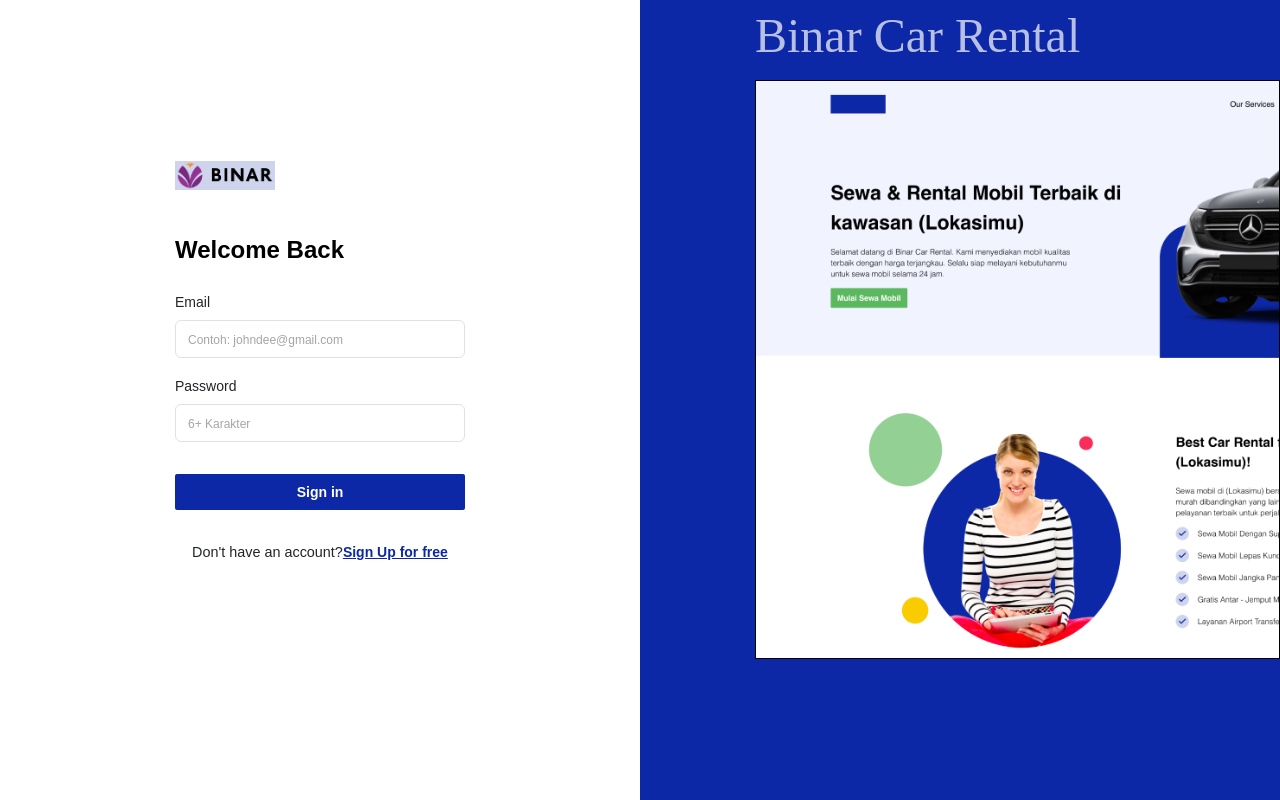
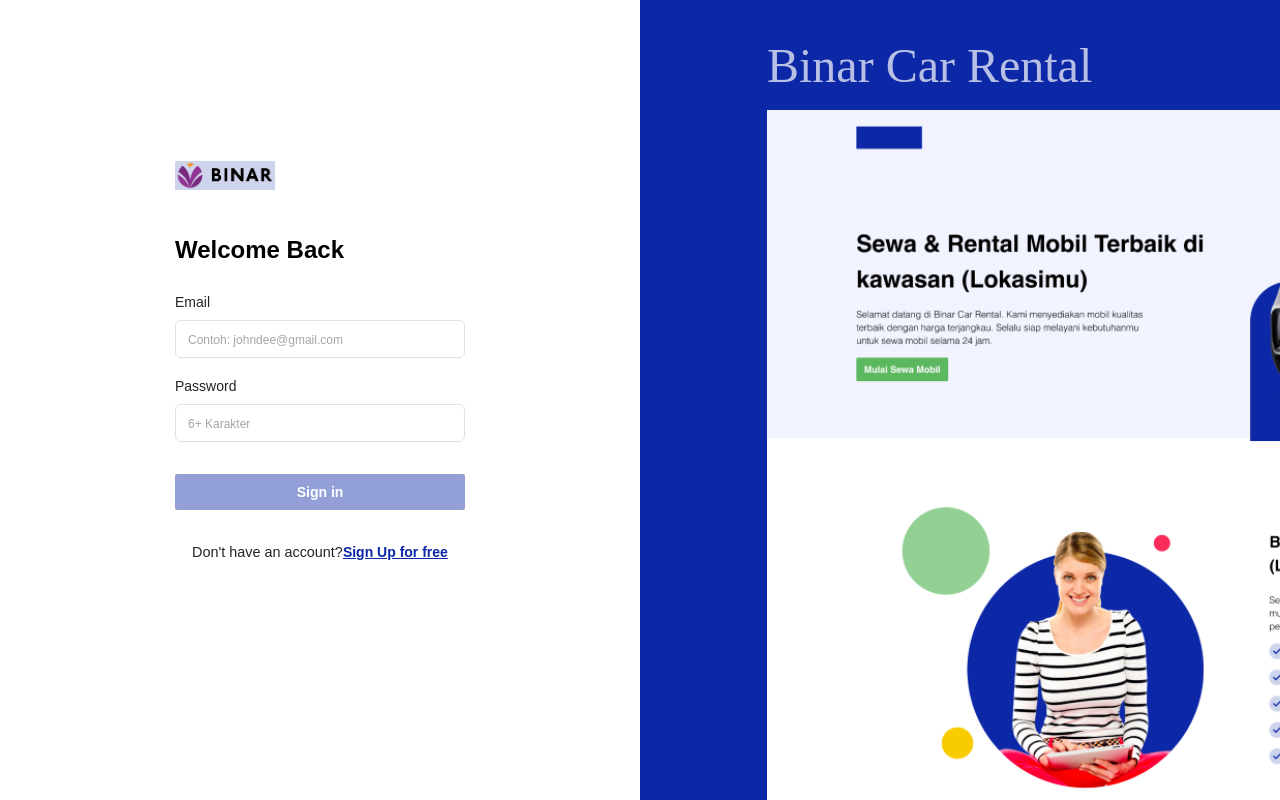
Before and after one commit to sandinofri/binar-rental, a React (Vite) app: page /register in a window 1280 px wide. Built offline with nearby package versions, Linux system fonts and the light colour scheme.

Commit message:
Navigation Components : 1. add transition on link in navbar 2. delete Padding
Register Components :
1. Adjust img to responsive
2. add transition on button
3. disable button when form.email and form.password is empty
4. disable button when process login

```diff
--- a/src/modules/Landing/components/Navigation/index.jsx
+++ b/src/modules/Landing/components/Navigation/index.jsx
@@ -43,10 +43,18 @@
           </div>
           <div className="offcanvas-body">
             <div className="navbar-nav ms-auto nav-link ">
-              <HashLink to="/#Services">Our Services</HashLink>
-              <HashLink to="/#WhyUs">Why Us</HashLink>
-              <HashLink to="/#Testimonial">Testimonial</HashLink>
-              <HashLink to="/#FAQ">FAQ</HashLink>
+              <HashLink to="/#Services" className="nav-bar">
+                Our Services
+              </HashLink>
+              <HashLink to="/#WhyUs" className="nav-bar">
+                Why Us
+              </HashLink>
+              <HashLink to="/#Testimonial" className="nav-bar">
+                Testimonial
+              </HashLink>
+              <HashLink to="/#FAQ" className="nav-bar">
+                FAQ
+              </HashLink>
               {!token ? (
                 <a href="/register" className="nav-register">
                   Register
--- a/src/modules/Landing/components/Navigation/style.css
+++ b/src/modules/Landing/components/Navigation/style.css
@@ -7,6 +7,11 @@
 .navbar {
   background-color: #f1f3ff;
   width: 100%;
+}
+
+.navbar .container {
+  width: 1440px;
+  padding: 0 !important;
 }
 
 .navbar-nav {
@@ -23,6 +28,15 @@
   color: white !important;
   padding: 8px 12px !important;
   border-radius: 2px;
+  transition: 0.3s ease;
+  -webkit-transition: 0.3s ease;
+  -moz-transition: 0.3s ease;
+  -ms-transition: 0.3s ease;
+  -o-transition: 0.3s ease;
+}
+
+.offcanvas-body .nav-register:hover {
+  background-color: #408042;
 }
 
 .navbar .navbar-toggler,
@@ -45,6 +59,22 @@
   gap: 20px;
 }
 
+.navbar .nav-bar {
+  transition: 0.3s ease;
+  -webkit-transition: 0.3s ease;
+  -moz-transition: 0.3s ease;
+  -ms-transition: 0.3s ease;
+  -o-transition: 0.3s ease;
+}
+
+.navbar .nav-bar:hover {
+  transform: scale(1.2);
+  -webkit-transform: scale(1.2);
+  -moz-transform: scale(1.2);
+  -ms-transform: scale(1.2);
+  -o-transform: scale(1.2);
+}
+
 .nav-link a {
   margin-right: 10px;
   text-decoration: none;
@@ -58,6 +88,9 @@
 }
 
 @media (max-width: 576px) {
+  .navbar {
+    padding: 24px 16px !important;
+  }
   .container {
     padding: 0px 16px !important;
   }
--- a/src/modules/Landing/components/SignIn/index.jsx
+++ b/src/modules/Landing/components/SignIn/index.jsx
@@ -4,22 +4,45 @@
 import "bootstrap/dist/css/bootstrap.css";
 import Logo from "../../assets/image/logo.png";
 import * as requestAPI from "../../api/api";
-import sideImg from "../../assets/image/landing-page-desktop.png";
+import classNames from "classnames";
+
 import { useDispatch, useSelector } from "react-redux";
-import { isLoading } from "../../features/detail/detailSlice";
+import {
+  disableButton,
+  enableButton,
+  isLoading,
+} from "../../features/detail/detailSlice";
 
 const SignIn = (props) => {
+  const dispatch = useDispatch();
+  const navigate = useNavigate();
+  const state = useSelector((state) => state.detail);
+  const { loading } = useSelector((state) => state.detail);
   const [form, setForm] = useState({
     email: "",
     password: "",
+  });
+
+  const className = classNames({
+    //nama class : condition
+    disabled: !state.is_disabled,
+    disabled_loading: loading,
+    null: state.is_disabled,
   });
 
   const handleSignUp = () => {
     props.func(true);
   };
 
+  useEffect(() => {
+    if (!form.email && !form.password) {
+      dispatch(disableButton());
+    }
+  }, [state.is_disabled, form.email, form.password]);
+
   const handleChange = (e) => {
     // console.log(e.target);
+    dispatch(enableButton());
     const { name, value } = e.target;
     setForm({
       ...form,
@@ -28,12 +51,10 @@
   };
 
   // console.log(form);
-  const dispatch = useDispatch();
-  const { loading } = useSelector((state) => state.detail);
-  const navigate = useNavigate();
 
   const handleSubmit = async () => {
     dispatch(isLoading());
+
     const token = localStorage.getItem("access_token");
 
     const config = () => {
@@ -43,24 +64,22 @@
     };
 
     try {
-      console.log(loading);
       const res = await requestAPI.authLogin(form, config);
       localStorage.setItem("access_token", res.data.access_token);
-      console.log(res);
       dispatch(isLoading());
       alert("Login Berhasil");
-      navigate(-1);
+      navigate(-1); //go to previous page
     } catch (error) {
       dispatch(isLoading());
-      console.log(loading);
+
       if (!form.email.length) {
         alert("email tidak boleh kosong");
       } else if (!form.password.length) {
         alert("password tidak boleh kosong");
       } else if (form.email.length) {
-        alert(err.response.data.message);
+        alert(error.response.data.message);
       } else if (form.password.length) {
-        alert(err.response.data.message);
+        alert(error.response.data.message);
       }
       // console.log(err.response);
     }
@@ -108,8 +127,8 @@
               <div>
                 <button
                   onClick={handleSubmit}
-                  className={loading ? "disabled" : null}>
-                  {" "}
+                  disabled={!state.is_disabled}
+                  className={className}>
                   Sign in
                 </button>
               </div>
@@ -118,13 +137,9 @@
                 <span onClick={handleSignUp}>Sign Up for free</span>
               </h6>
             </div>
-            <div className="bg col-6">
-              <h1>Binar Car Rental</h1>
-              <div className="side-img">
-                <div className="img">
-                  <img src={sideImg} alt="" />
-                </div>
-              </div>
+            <div className="bg col-xl-6">
+              <h1 className="ms-5">Binar Car Rental</h1>
+              <div className="img ms-5"></div>
             </div>
           </div>
         </div>
--- a/src/modules/Landing/components/SignIn/style.css
+++ b/src/modules/Landing/components/SignIn/style.css
@@ -1,16 +1,7 @@
 .register {
-  /* display: flex; */
-  max-width: 1440px;
-  /* height: 900px; */
+  max-width: 1920px;
+  height: 100vh;
   overflow: hidden;
-  display: contents;
-}
-
-.register .sign-page,
-.register .container-fluid,
-.register .row,
-.register .login-area {
-  height: 670px;
 }
 
 /* LOGIN AREA CODE START  */
@@ -69,12 +60,26 @@
   color: #fff;
   font-size: 14px;
   font-weight: 700;
-  line-height: 20px; /* 142.857% */
+  line-height: 20px;
+  /*142.857%*/
   padding: 8px 12px !important ;
   box-sizing: border-box;
   text-decoration: none;
   border-radius: 2px;
   border: none;
+  transition: 0.2s ease;
+  -webkit-transition: 0.2s ease;
+  -moz-transition: 0.2s ease;
+  -ms-transition: 0.2s ease;
+  -o-transition: 0.2s ease;
+}
+
+.register .sign-page button:hover {
+  background-color: #041665;
+}
+
+.register .sign-page .row .disabled {
+  background-color: #0d29a671;
 }
 
 .register .sign-page a {
@@ -98,14 +103,21 @@
 /* END OF LOGIN AREA CODE  */
 
 .register .bg {
+  display: flex;
+  flex-direction: column;
   background-color: #0d28a6;
   height: 100vh;
-  padding: 0 0 0 115px !important;
+  /* padding: 0 0 0 115px; */
   overflow: hidden;
   /* width: 50%; */
 }
 
+.register .bg .ms-5 {
+  margin-left: 115px !important;
+}
+
 .register .bg h1 {
+  margin-top: 30px;
   color: #fff;
   font-family: Rubik;
   font-size: 48px;
@@ -116,29 +128,18 @@
   /* padding-top: 30px; */
 }
 
-.register .side-img {
-  position: relative;
-  height: auto;
-  /* top: 40px; */
+.register .bg .img {
+  width: 100%;
+  height: 100%;
+  background-image: url("../../assets/image/landing-page-desktop.png");
+  background-size: cover;
+  background-repeat: no-repeat;
+  background-position: top left;
+  /* border: 1px solid black; */
 }
 
-.register .side-img .img {
-  /* background-image: url("../../assets/image/landing-page-desktop.png"); */
-  /* background-repeat: no-repeat;
-  background-size: cover;
-  position: relative; */
-  border: 1px solid black;
-  width: 100%;
-  height: 95%;
-}
-
-.register .side-img .img img {
-  width: 100%;
-  height: 100%;
-  object-fit: fill;
-}
-
-.register .sign-page .row .disabled {
+.register .sign-page .row .disabled,
+.register .sign-page .row .disabled_loading {
   background-color: #0d29a671;
 }
 
--- a/src/modules/Landing/components/Testimonial/index.jsx
+++ b/src/modules/Landing/components/Testimonial/index.jsx
@@ -26,7 +26,7 @@
           spaceBetween={30}
           className="mySwiper">
           {props.data.map((Testi, index) => (
-            <div key={index.id}>
+            <div key={index}>
               <SwiperSlide className="testi-card">
                 <img className="testi-img" src={Testi.image} alt="" />
                 <div className="testi-text">
--- a/src/modules/Landing/features/detail/detailSlice.js
+++ b/src/modules/Landing/features/detail/detailSlice.js
@@ -5,7 +5,7 @@
   finish_rent_at: "",
   start_date: "",
   end_date: "",
-  is_disabled: false, //btn detailSection
+  is_disabled: false, //btn detailSection , btn SignIn
   loading: false,
   id: "",
 };
--- a/src/modules/Landing/pages/LandingPage/index.jsx
+++ b/src/modules/Landing/pages/LandingPage/index.jsx
@@ -121,17 +121,17 @@
 
       <Hero showButton={true} />
 
-      <OurServices data={Our} />
+      {/* <OurServices data={Our} /> */}
 
-      <WhyUsCard data={WhyUs} />
+      {/* <WhyUsCard data={WhyUs} /> */}
 
-      <Testimonial data={Testi} />
+      {/* <Testimonial data={Testi} /> */}
 
-      <Banner />
+      {/* <Banner /> */}
 
-      <Faq data={FaqSection} />
+      {/* <Faq data={FaqSection} /> */}
 
-      <Footer />
+      {/* <Footer /> */}
     </div>
   );
 };
--- a/src/modules/Landing/pages/Register/index.jsx
+++ b/src/modules/Landing/pages/Register/index.jsx
@@ -9,7 +9,7 @@
     // console.log(data);
   };
 
-  console.log(isLogged);
+  // console.log(isLogged);
 
   return (
     <div>
```
Also changed, not shown: src/modules/Landing/components/SignUp/index.jsx (+30 -24 lines).
